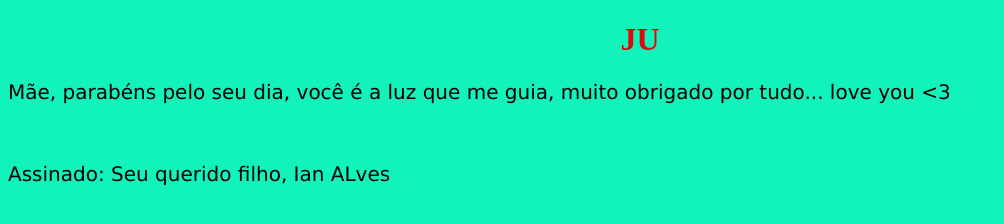
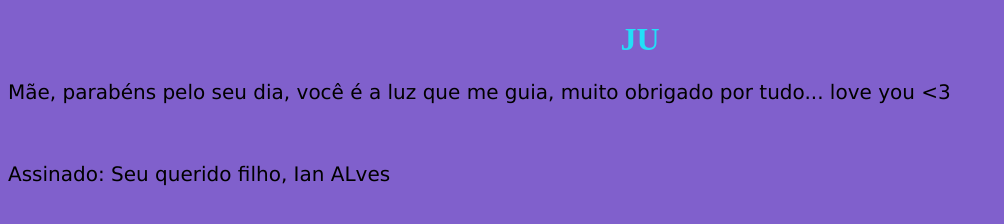
Before and after one commit to Alvesds-Ian/maezinha, a plain HTML site: page index.html in a window 1280 px wide. Shown: the whole page, without its empty margins (0-1004 px from the left). Drawn offline with Linux system fonts and the light colour scheme.

Commit message:
Inserindo código CSS

```diff
--- a/css/estilo.css
+++ b/css/estilo.css
@@ -1,9 +1,9 @@
 body {
-    background-color: rgb(17, 243, 187); /*Pode escolher outra cor se quiser*/
+    background-color: rgb(128, 96, 204); /*Pode escolher outra cor se quiser*/
   }
 
   h1 {
-    color: rgb(224, 9, 9); /*Pode escolher outra cor se quiser*/
+    color: rgb(34, 223, 248); /*Pode escolher outra cor se quiser*/
     text-align: center;
   }
 
```
